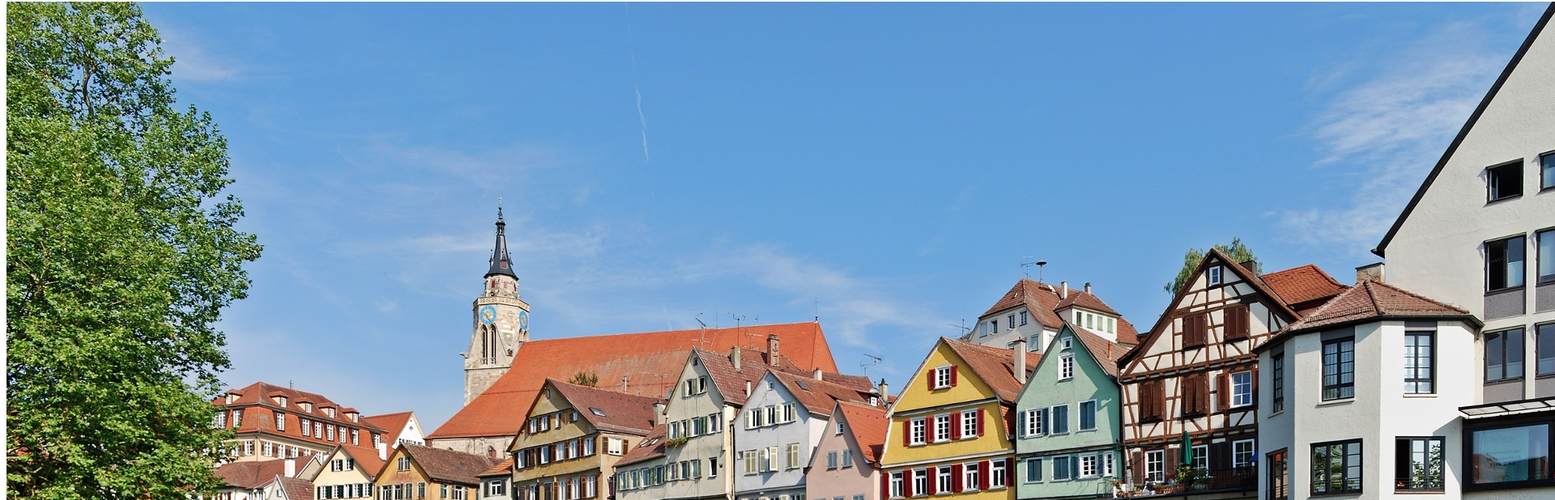
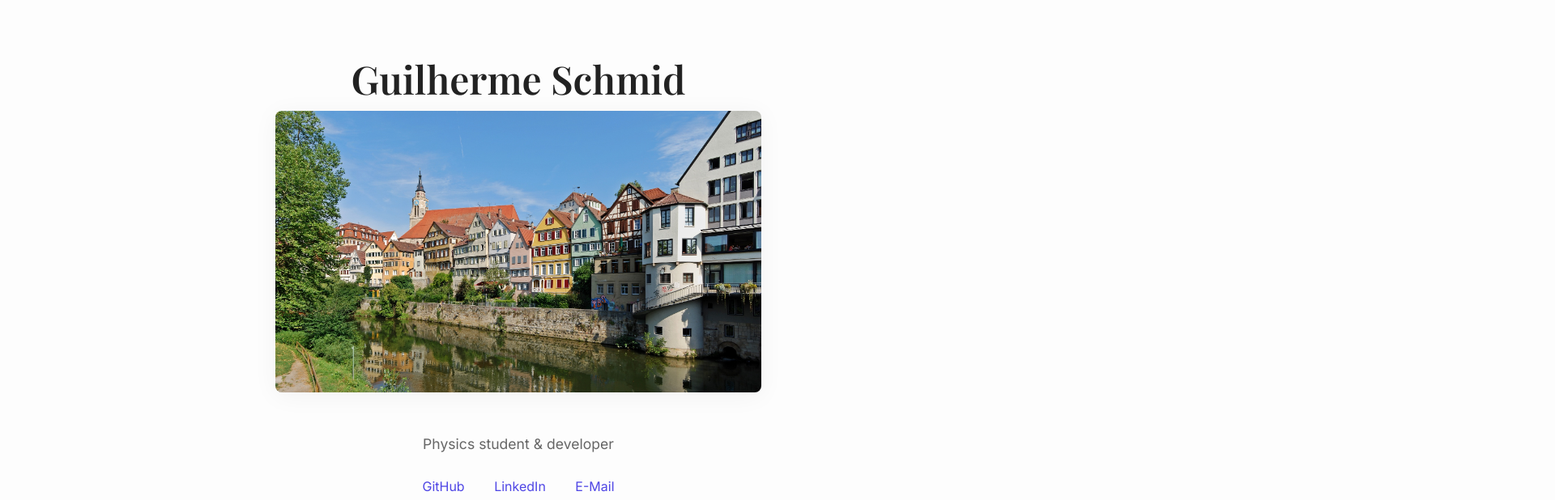
Before and after one commit to guischmid/guilhermeschmid.github.io, a plain HTML site: page index.html in a window 1280 px wide. Shown: the part 78-696 px from the top of the page at 81% size, 1920 px wide, since content can reach past the window. Drawn offline with nearby package versions, Linux system fonts and the light colour scheme.

Commit message:
Refactor HTML structure and enhance CSS styles for improved layout and dark mode support

```diff
--- a/index.html
+++ b/index.html
@@ -4,15 +4,17 @@
   <meta charset="UTF-8">
   <meta name="viewport" content="width=device-width, initial-scale=1.0">
   <title>Guilherme Schmid</title>
- <link href="https://fonts.googleapis.com/css2?family=Playfair+Display:wght@600&family=Inter&display=swap" rel="stylesheet">
+  <link rel="stylesheet" href="style.css">
+  <link href="https://fonts.googleapis.com/css2?family=Playfair+Display:wght@600&family=Inter&display=swap" rel="stylesheet">
+  <link rel="icon" href="attachments/pictures/favicon.png" type="image/png">
 </head>
 <body>
   <main class="container">
     <h1 class="hero-name">Guilherme Schmid</h1>
-    <img src="attachments/pictures/tuebi.jpg" alt="" class="hero-image">
-    <p>Physics student & hobby-developer</p>
+    <img src="attachments/pictures/tuebi.jpg" alt="Stadtbild" class="hero-image">
+    <p class="tagline">Physics student & developer</p>
 
-    <nav class = "links">
+    <nav class="links">
       <a href="https://github.com/guischmid" target="_blank">GitHub</a>
       <a href="https://linkedin.com/in/deinname" target="_blank">LinkedIn</a>
       <a href="mailto:guilhermeschmid@pm.me">E-Mail</a>
--- a/style.css
+++ b/style.css
@@ -3,8 +3,8 @@ body {
   margin: 0;
   padding: 0;
   font-family: 'Inter', sans-serif;
-  background-color: #f9f9f9;
-  color: #222;
+  background-color: #fdfdfd;
+  color: #1a1a1a;
   display: flex;
   justify-content: center;
   align-items: center;
@@ -13,41 +13,73 @@ body {
 
 .container {
   max-width: 700px;
+  margin: 4rem auto;
+  padding: 0 1rem;
   text-align: center;
-  padding: 2rem;
 }
 
 .hero-name {
   font-family: 'Playfair Display', serif;
   font-size: 3rem;
   font-weight: 600;
-  margin-bottom: 1rem;
-  color: #111;
+  margin-bottom: 0.5rem;
+  color: #222;
+}
+
+.tagline {
+  font-size: 1.1rem;
+  color: #666;
+  margin-bottom: 2rem;
 }
 
 .hero-image {
   width: 100%;
-  max-width: 500px;
+  max-width: 600px;
   height: auto;
-  border-radius: 0.75rem;
-  margin: 1.5rem 0;
-  box-shadow: 0 4px 20px rgba(0, 0, 0, 0.05);
+  border-radius: 0.5rem;
+  box-shadow: 0 4px 30px rgba(0, 0, 0, 0.05);
+  margin-bottom: 2rem;
 }
 
-.tagline {
-  font-size: 1.2rem;
-  color: #555;
-  margin-bottom: 2rem;
+.links {
+  margin-top: 1.5rem;
 }
 
 .links a {
   margin: 0 1rem;
   text-decoration: none;
   font-weight: 500;
-  color: #3b82f6;
+  color: #4f46e5;
   transition: color 0.2s;
 }
 
 .links a:hover {
-  color: #1d4ed8;
+  color: #1e3a8a;
 }
+
+@media (prefers-color-scheme: dark) {
+  body {
+    background-color: #121212;
+    color: #e5e5e5;
+  }
+
+  .hero-name {
+    color: #f4f4f4;
+  }
+
+  .tagline {
+    color: #aaa;
+  }
+
+  .hero-image {
+    box-shadow: 0 4px 30px rgba(255, 255, 255, 0.05);
+  }
+
+  .links a {
+    color: #8ab4f8;
+  }
+
+  .links a:hover {
+    color: #4f83f1;
+  }
+}
```
Also changed, not shown: attachments/favicon.png (added).
